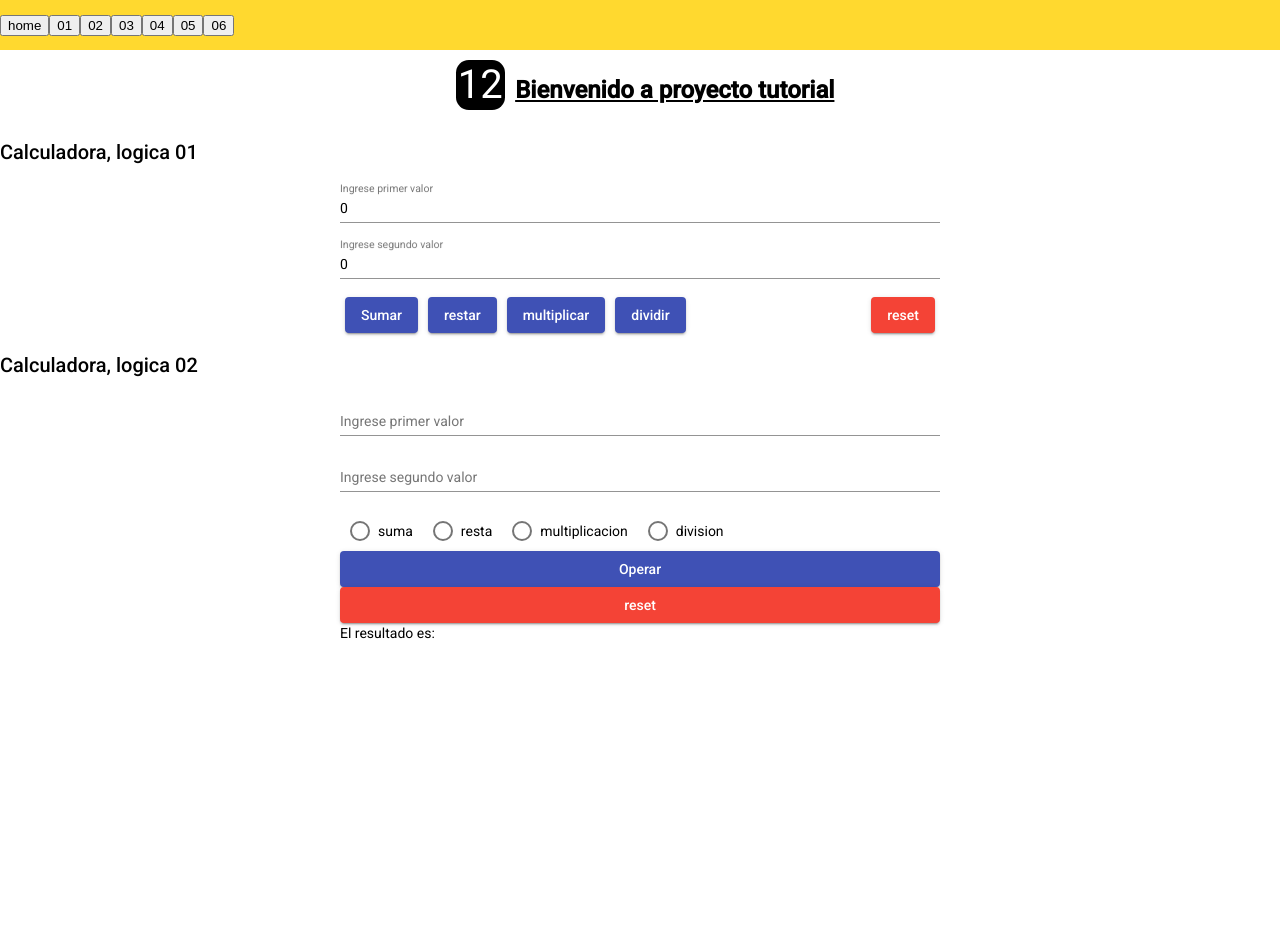
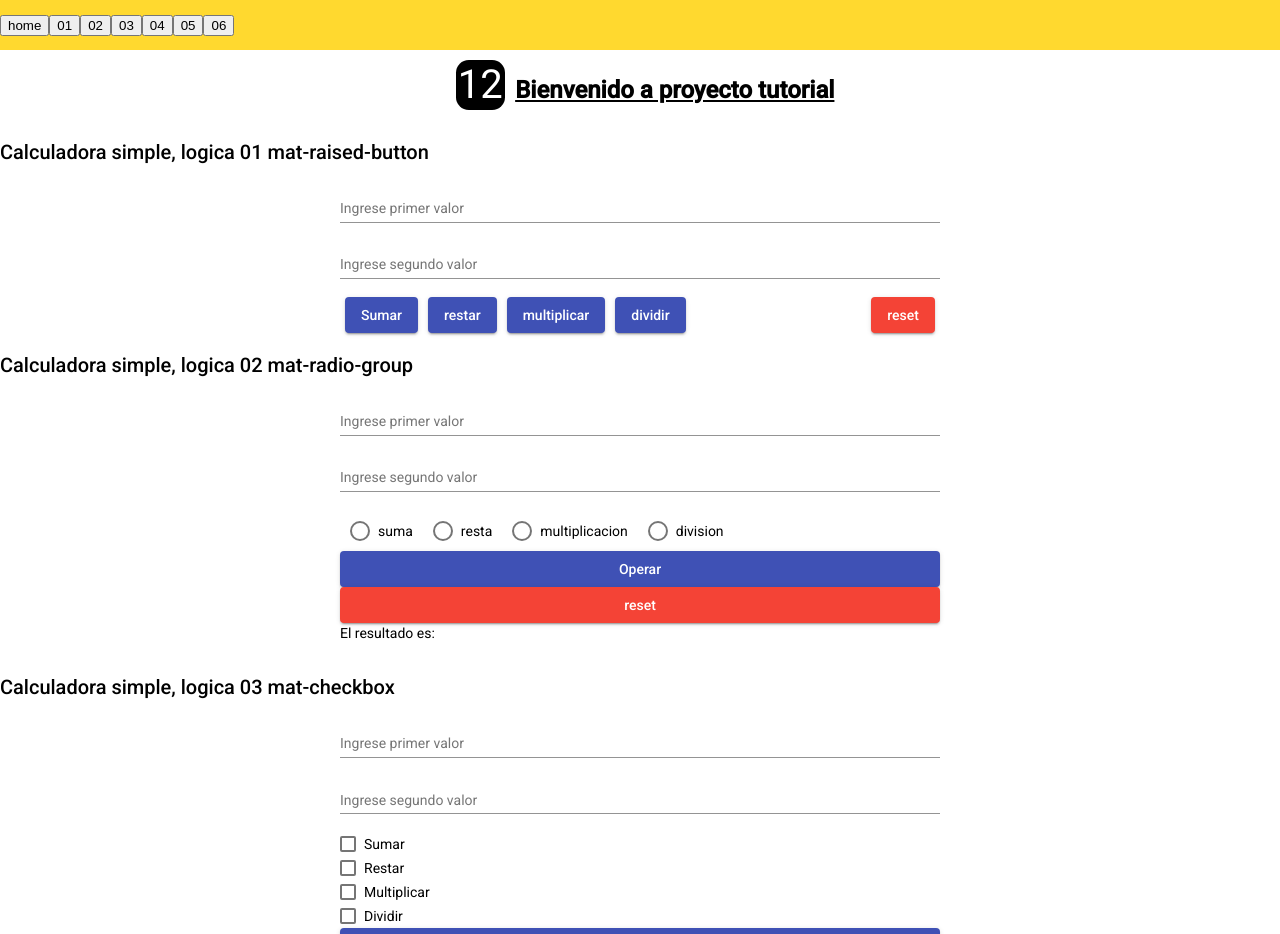
Before and after one commit to MartinZitterkopf/lessons, an Angular app: page /ejemplo06 in a window 1280 px wide. Shown: the top 934 px of the page. Before the commit the page ends 800 px from the top, so only its background shows below. Built offline with nearby package versions, Linux system fonts and the light colour scheme.

Commit message:
Calculadora simple con metodo mat-checkbox

```diff
--- a/src/app/app.module.ts
+++ b/src/app/app.module.ts
@@ -23,6 +23,8 @@ import { MatInputModule } from '@angular/material/input';
 import { MatButtonModule } from '@angular/material/button';
 import {MatFormFieldModule } from '@angular/material/form-field';
 import { MatRadioModule } from '@angular/material/radio';
+import { MatCheckboxModule } from '@angular/material/checkbox';
+
 
 @NgModule({
   declarations: [
@@ -50,7 +52,8 @@ import { MatRadioModule } from '@angular/material/radio';
     MatInputModule,
     MatButtonModule,
     MatFormFieldModule,
-    MatRadioModule
+    MatRadioModule,
+    MatCheckboxModule
   ],
   providers: [],
   bootstrap: [AppComponent]
--- a/src/app/tutorial/ejemplo06/ejemplo06.component.html
+++ b/src/app/tutorial/ejemplo06/ejemplo06.component.html
@@ -1,4 +1,4 @@
-<h2>Calculadora, logica 01</h2>
+<h2>Calculadora simple, logica 01 mat-raised-button</h2>
 
 <div class="contenedor">
 
@@ -28,15 +28,15 @@
 		<button mat-raised-button style="margin: 0 5px;" color="primary" (click)="multiplicar()">multiplicar</button>
 		<button mat-raised-button style="margin: 0 5px;" color="primary" (click)="dividir()">dividir</button>
 		<div style="flex:1"></div>
-		<button mat-raised-button style="margin: 0 5px;" color="warn" (click)="tipo= ''">reset</button>
+		<button mat-raised-button style="margin: 0 5px;" color="warn" (click)="resetear()">reset</button>
 
 	</div>
 
-	<p *ngIf="tipo != ''">La {{tipo}} de los dos valores es:{{resultado}}</p>
+	<p *ngIf="tipo != null">La {{tipo}} de los dos valores es:{{resultado}}</p>
 
 </div>
 
-<h2>Calculadora, logica 02</h2>
+<h2>Calculadora simple, logica 02 mat-radio-group</h2>
 
 <div class="contenedor">
 
@@ -60,3 +60,25 @@
 	<p>El resultado es:{{resultado1}}</p>
 
 </div>
+
+<h2>Calculadora simple, logica 03 mat-checkbox</h2>
+
+<div class="contenedor">
+
+	<mat-form-field>
+	  <input matInput [(ngModel)]="valor100" type="number" placeholder="Ingrese primer valor">
+	</mat-form-field>
+
+	<mat-form-field>
+		<input matInput [(ngModel)]="valor200" type="number" placeholder="Ingrese segundo valor">
+	</mat-form-field>
+
+	<mat-checkbox [(ngModel)]="opcion1">Sumar</mat-checkbox>
+	<mat-checkbox [(ngModel)]="opcion2">Restar</mat-checkbox>
+	<mat-checkbox [(ngModel)]="opcion3">Multiplicar</mat-checkbox>
+	<mat-checkbox [(ngModel)]="opcion4">Dividir</mat-checkbox>
+
+	<button mat-raised-button color="primary" (click)="operaracion()">Operar</button>
+	<p>{{resultado2}}</p>
+
+  </div>
--- a/src/app/tutorial/ejemplo06/ejemplo06.component.ts
+++ b/src/app/tutorial/ejemplo06/ejemplo06.component.ts
@@ -6,13 +6,14 @@ import { Component, OnInit } from '@angular/core';
 	styleUrls: ['./ejemplo06.component.css']
 })
 export class Ejemplo06Component implements OnInit {
-	//ejemplo 1
-	public valor1=0;
-	public valor2=0;
-	public resultado=0;
-	public tipo:string = '';
 
-	//ejemplo 2
+	//variables utilizadas en ejemplo 1
+	public valor1!:number;
+	public valor2!:number;
+	public resultado!:number;
+	public tipo:string = null;
+
+	//variables utilizadas en ejemplo 2
 	public valor10!:number;
 	public valor20!:number;
 	public resultado1!:number;
@@ -25,11 +26,20 @@ export class Ejemplo06Component implements OnInit {
 		'division',
 	];
 
+	//variables utilizadas en ejemplo 3
+	public valor100!:number;
+	public valor200!:number;
+	public resultado2!:string;
+	public opcion1=false;
+	public opcion2=false;
+	public opcion3=false;
+	public opcion4=false;
+
 	constructor() { }
 
 	ngOnInit(): void { }
 
-	//ejemplo 1
+	//funciones utilizadas en ejemplo 1
 	sumar() {
 		this.tipo = 'suma';
 		this.resultado = this.valor1 + this.valor2;
@@ -50,7 +60,13 @@ export class Ejemplo06Component implements OnInit {
 		this.resultado = this.valor1 / this.valor2;
 	}
 
-	//ejemplo 2
+	public resetear(): void {
+		this.valor1 = null;
+		this.valor2 = null;
+		this.resultado = null;
+		this.tipo = null;
+	}
+	//funciones utilizadas en ejemplo 2
 	operar() {
 		switch (this.operacionSeleccionada) {
 		  case 'suma' : this.resultado1 = this.valor10 + this.valor20;
@@ -70,4 +86,26 @@ export class Ejemplo06Component implements OnInit {
 		this.operacionSeleccionada = '';
 		this.resultado1 = null;
 	}
+
+	//funciones utilizadas en ejemplo 3
+	operaracion() {
+		this.resultado2='';
+		if (this.opcion1) {
+		  let ope = this.valor100 + this.valor200;
+		  this.resultado2+=`La suma es ${ope} | `;
+		}
+		if (this.opcion2) {
+		  let ope = this.valor100 - this.valor200;
+		  this.resultado2+=`La resta es ${ope} | `;
+		}
+		if (this.opcion3) {
+		  let ope = this.valor100 * this.valor200;
+		  this.resultado2+=`El producto es ${ope} | `;
+		}
+		if (this.opcion4) {
+		  let ope = this.valor100 / this.valor200;
+		  this.resultado2+=`La division es ${ope} `;
+		}
+	  }
+
 }
```
